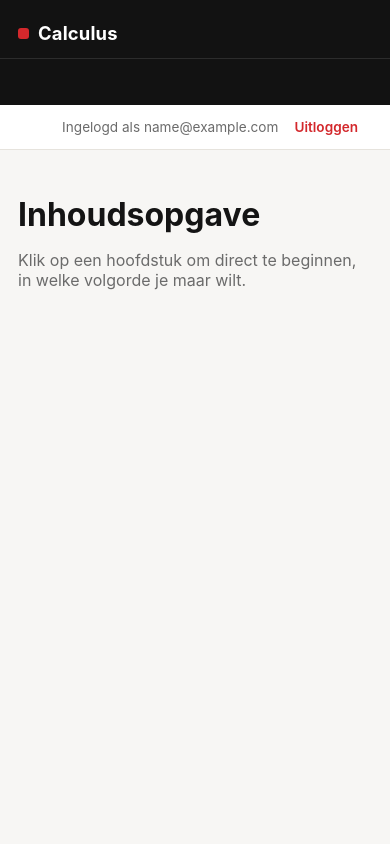
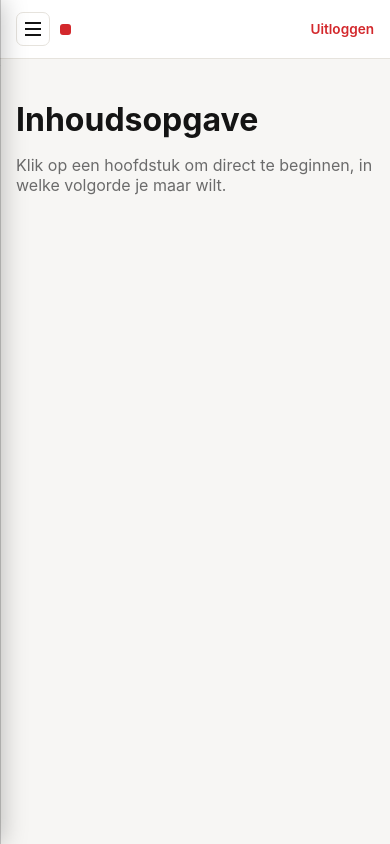
Before and after one commit to servicelinknavigator/joes-calculus, a Flask app: template templates/dashboard.html in a window 390 px wide. Run offline with Flask 3, Linux system fonts and the light colour scheme; the template is opened without the code that fills it, so the values that code supplies are empty; the visitor is signed in with stand-in values (Sample User, id 1).

Commit message:
Fix: mobiel hamburgermenu i.p.v. volledige hoofdstukkenlijst inline
Op mobiel klapte de sidebar met alle 47 hoofdstukken gewoon boven de
content uit, onoverzichtelijk. Nu: sidebar wordt een verborgen paneel
dat via een hamburgerknop inschuift, met backdrop-overlay, sluit bij
klik buiten het menu of op een hoofdstuklink. Desktop-layout ongewijzigd.

```diff
--- a/static/css/main.css
+++ b/static/css/main.css
@@ -35,10 +35,16 @@ body {
   overflow-y: auto;
 }
 
-.sidebar-header { padding: 22px 18px 14px; border-bottom: 1px solid #2c2c2c; }
+.sidebar-header { padding: 22px 18px 14px; border-bottom: 1px solid #2c2c2c; display: flex; align-items: center; justify-content: space-between; }
 .brand { display: flex; align-items: center; font-size: 1.15rem; font-weight: 700; color: var(--white); text-decoration: none; letter-spacing: 0.01em; }
 .brand-mark { display: inline-block; width: 11px; height: 11px; background: var(--red); border-radius: 3px; margin-right: 9px; flex-shrink: 0; }
 .login-card h1 .brand-mark { vertical-align: -1px; }
+
+.sidebar-close { display: none; background: none; border: none; color: #b5b5b5; font-size: 1.1rem; cursor: pointer; padding: 4px 8px; }
+.hamburger { display: none; flex-direction: column; justify-content: center; gap: 4px; width: 34px; height: 34px; border: 1px solid var(--border); background: #fff; border-radius: 7px; cursor: pointer; flex-shrink: 0; }
+.hamburger span { display: block; width: 16px; height: 2px; background: var(--ink); margin: 0 auto; }
+.mobile-brand { display: none; }
+.sidebar-backdrop { display: none; }
 
 .toc { padding: 6px 0 40px; }
 .toc-module { padding: 14px 18px 10px; border-bottom: 1px solid #232323; }
@@ -268,7 +274,47 @@ body {
 .complete-form button:hover { background: var(--red-dark); }
 
 @media (max-width: 820px) {
-  .layout { flex-direction: column; }
-  .sidebar { width: 100%; height: auto; position: static; }
-  .content { padding: 24px 18px 80px; }
+  .sidebar {
+    position: fixed;
+    top: 0;
+    left: 0;
+    height: 100vh;
+    width: min(82vw, 320px);
+    z-index: 100;
+    transform: translateX(-100%);
+    transition: transform 0.2s ease;
+    box-shadow: 2px 0 24px rgba(0,0,0,0.25);
+  }
+  .sidebar.open { transform: translateX(0); }
+  .sidebar-close { display: block; }
+
+  .sidebar-backdrop {
+    display: block;
+    position: fixed;
+    inset: 0;
+    background: rgba(0,0,0,0.45);
+    z-index: 90;
+    opacity: 0;
+    pointer-events: none;
+    transition: opacity 0.2s ease;
+  }
+  .sidebar-backdrop.open { opacity: 1; pointer-events: auto; }
+
+  .main-wrap { width: 100%; }
+  .topbar { padding: 12px 16px; gap: 10px; }
+  .hamburger { display: flex; }
+  .mobile-brand { display: flex; margin-right: auto; }
+  .mobile-brand .brand-mark { background: var(--red); }
+  .topbar-user { display: none; }
+  .logout-link { flex-shrink: 0; }
+
+  .content { padding: 20px 16px 80px; }
+  .chapter-grid { grid-template-columns: 1fr; }
+  .exercise-card { padding: 16px 16px; }
+  .theory-block, .summary-block { padding: 20px 18px; }
 }
+
+@media (max-width: 480px) {
+  .upload-controls { flex-wrap: wrap; }
+  .report-buttons { flex-direction: column; align-items: stretch; }
+}
--- a/templates/base.html
+++ b/templates/base.html
@@ -18,11 +18,13 @@
 <body>
 {% if current_user %}
 <div class="layout">
-  <aside class="sidebar">
+  <div class="sidebar-backdrop" onclick="closeSidebar()"></div>
+  <aside class="sidebar" id="sidebar">
     <div class="sidebar-header">
       <a href="{{ url_for('dashboard') }}" class="brand"><span class="brand-mark"></span>Calculus</a>
+      <button type="button" class="sidebar-close" onclick="closeSidebar()" aria-label="Menu sluiten">✕</button>
     </div>
-    <nav class="toc">
+    <nav class="toc" onclick="if (event.target.closest('a')) closeSidebar();">
       {% for m in modules %}
       <div class="toc-module">
         <div class="toc-module-title">
@@ -53,6 +55,10 @@
   </aside>
   <div class="main-wrap">
     <header class="topbar">
+      <button type="button" class="hamburger" onclick="openSidebar()" aria-label="Menu openen">
+        <span></span><span></span><span></span>
+      </button>
+      <a href="{{ url_for('dashboard') }}" class="brand mobile-brand"><span class="brand-mark"></span>Calculus</a>
       <div class="topbar-user">Ingelogd als {{ current_user.email }}</div>
       <a href="{{ url_for('logout') }}" class="logout-link">Uitloggen</a>
     </header>
@@ -61,6 +67,16 @@
     </main>
   </div>
 </div>
+<script>
+function openSidebar() {
+  document.getElementById('sidebar').classList.add('open');
+  document.querySelector('.sidebar-backdrop').classList.add('open');
+}
+function closeSidebar() {
+  document.getElementById('sidebar').classList.remove('open');
+  document.querySelector('.sidebar-backdrop').classList.remove('open');
+}
+</script>
 {% else %}
   {% block content_noauth %}{% endblock %}
 {% endif %}
```
